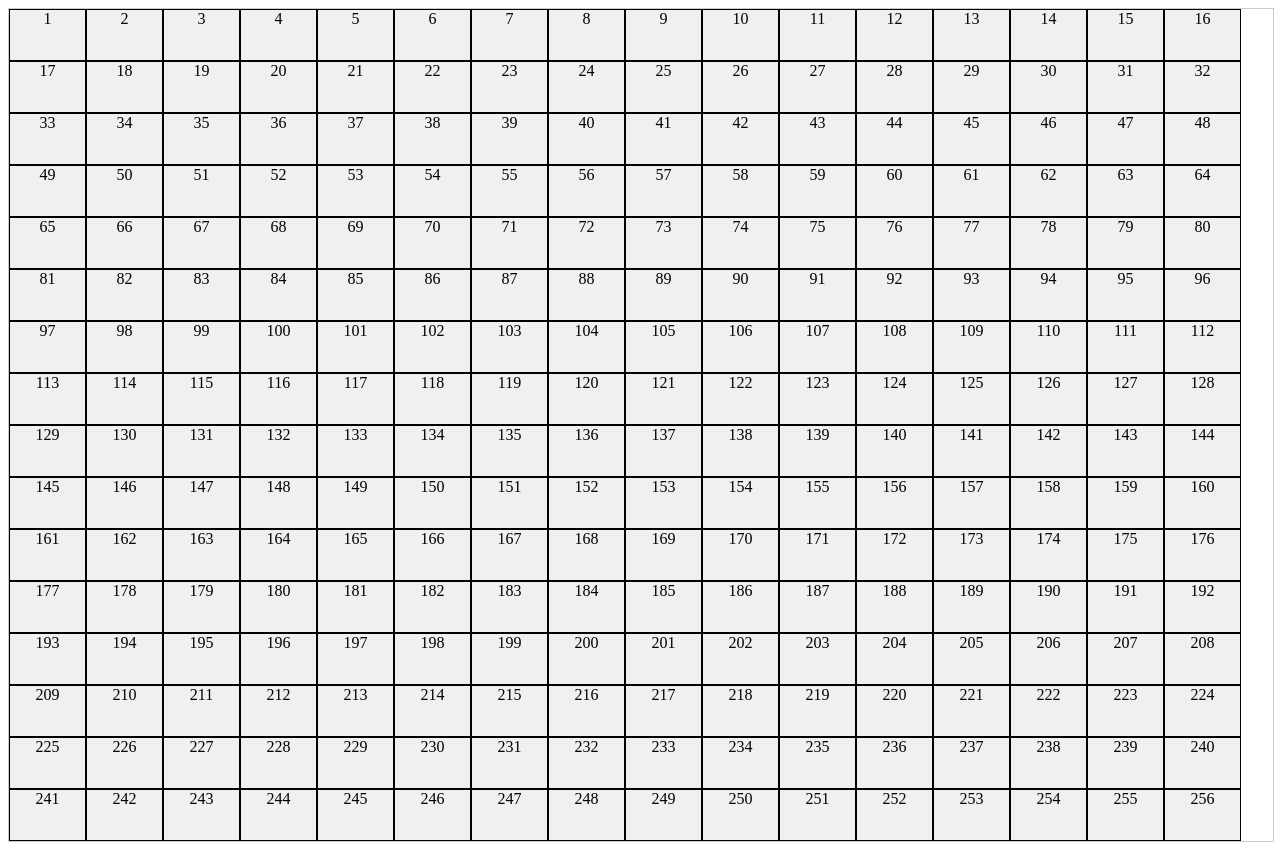
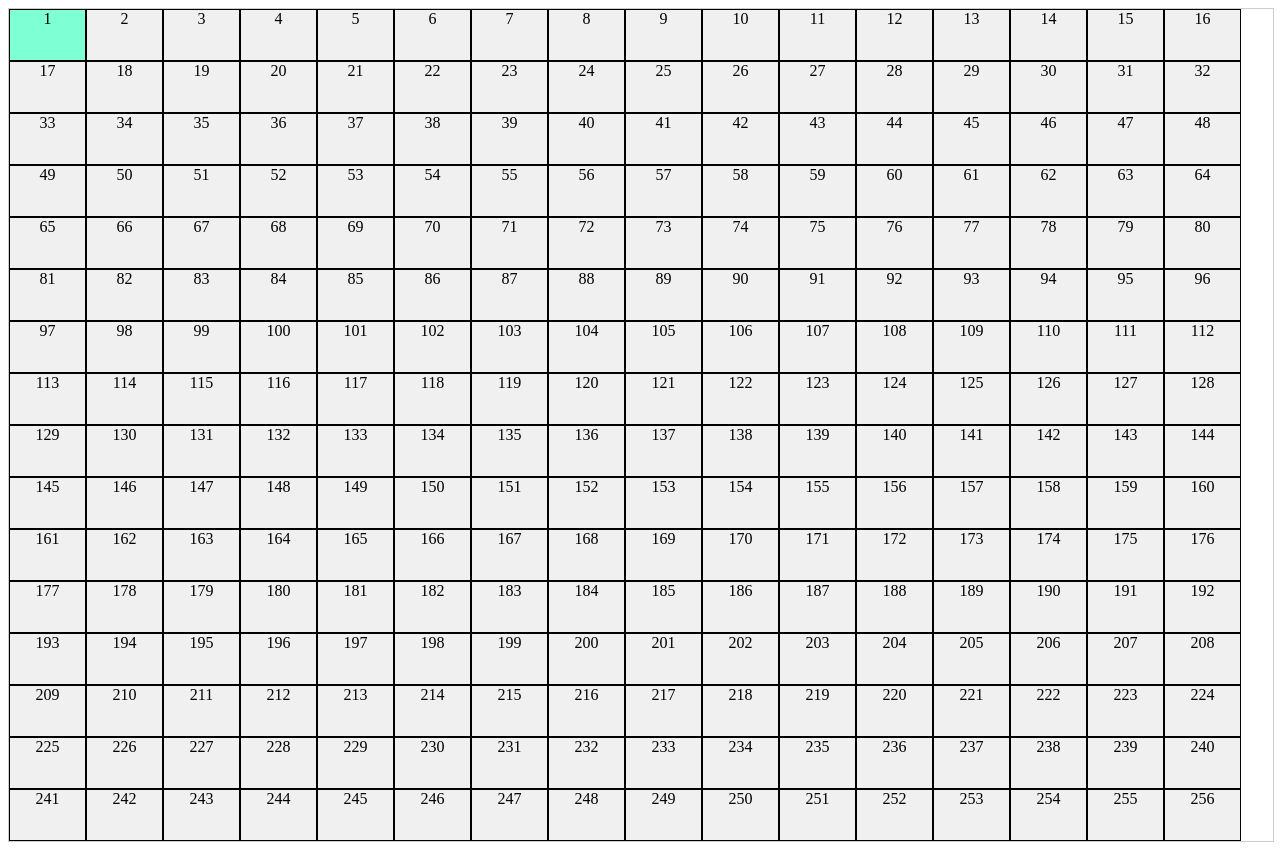
Before and after one commit to odilson-dev/etch-a-sketch, a plain HTML site: page index.html in a window 1280 px wide. In both pictures the pointer is over the element 47 px from the left and 35 px from the top of the page. Drawn offline with Linux system fonts and the light colour scheme.

Commit message:
Set up a “hover” effect on each div
Set up a “hover” effect so that the grid divs change color when your
mouse passes over them, leaving a (pixelated) trail through your grid
like a pen would.

```diff
--- a/style.css
+++ b/style.css
@@ -14,3 +14,6 @@
     height: 50px;
 
 }
+.square-item:hover{
+    background-color: aquamarine;
+}
```
